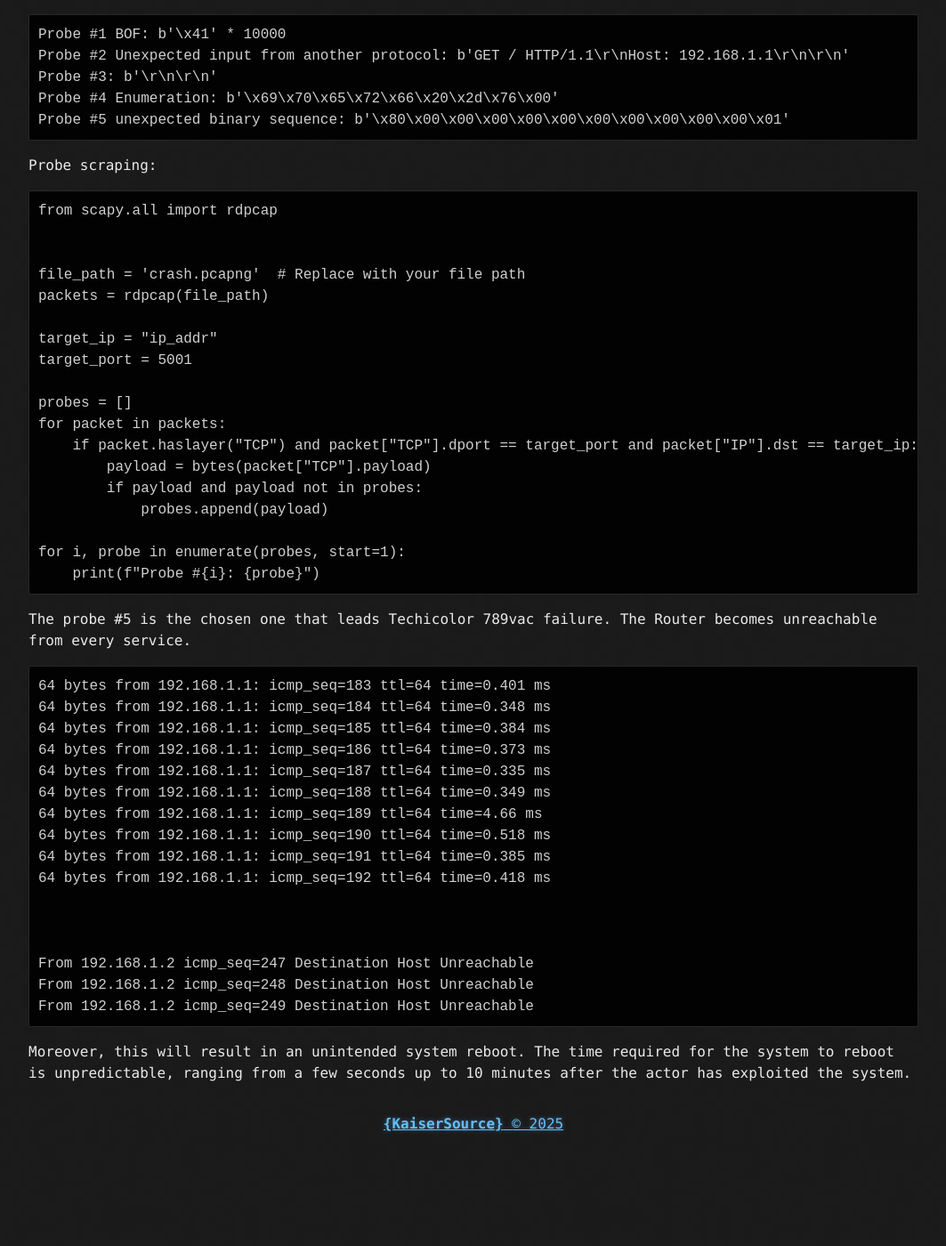
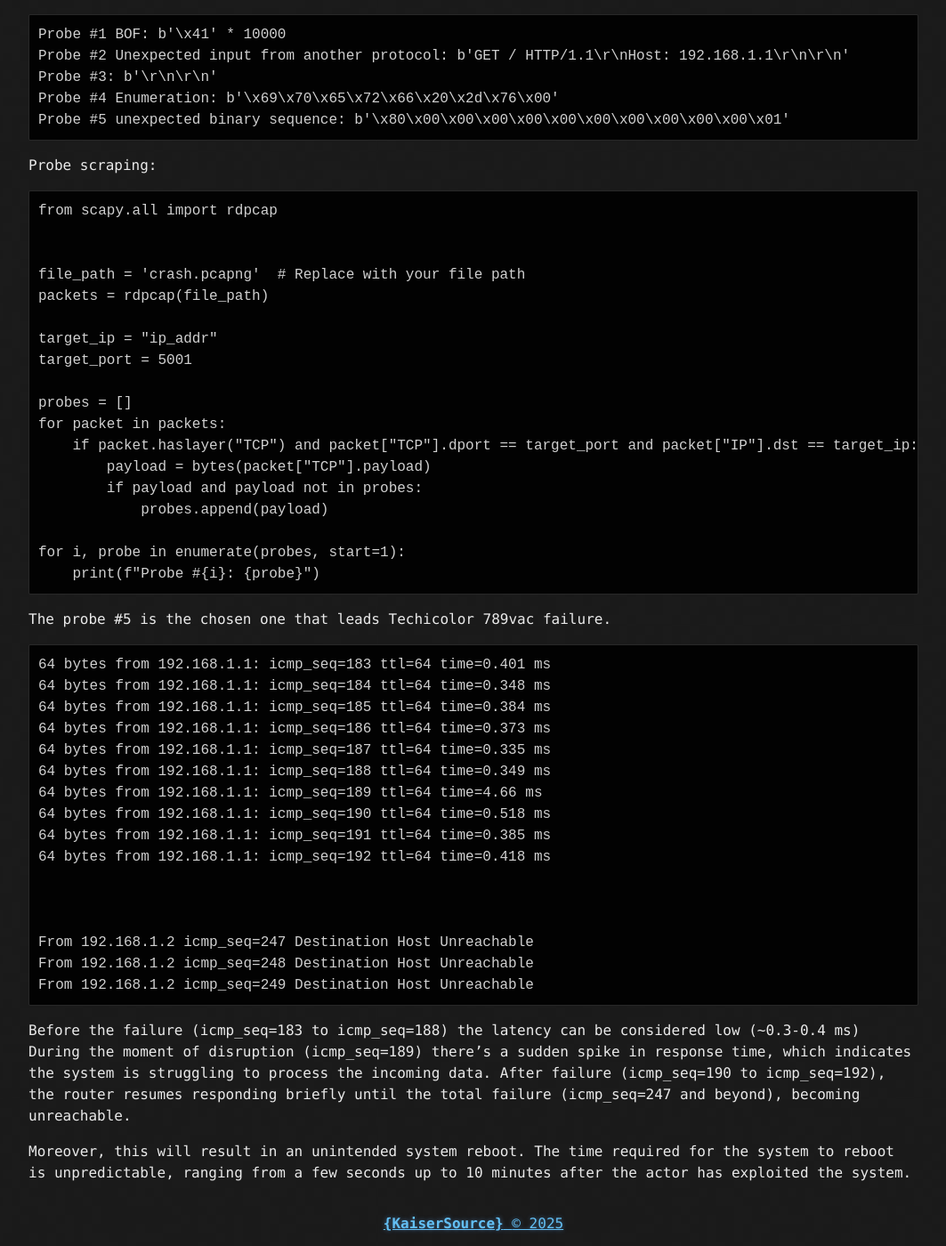
Before and after one commit to kaisersource/kaisersource.github.io, a Jekyll site: the page built from _posts/2025-01-15-technicolor_vulnerability.md, in a window 1280 px wide and 1400 px high, scrolled down 894 px. Shown: the whole window at 89% size, without its empty margins (108-1171 px from the left). Built offline with Jekyll 4.4.1, drawn with Linux system fonts in a browser that asks for light colours; before the commit the page ends 2182 px from its top, so only the background shows below that.

Commit message:
Update 2025-01-15-technicolor_vulnerability.md

````diff
--- a/_posts/2025-01-15-technicolor_vulnerability.md
+++ b/_posts/2025-01-15-technicolor_vulnerability.md
@@ -64,7 +64,8 @@ for i, probe in enumerate(probes, start=1):
     print(f"Probe #{i}: {probe}")
 ```
 
-The probe #5 is the chosen one that leads Techicolor 789vac failure. The Router becomes unreachable from every service.
+The probe #5 is the chosen one that leads Techicolor 789vac failure.
+
 ```
 64 bytes from 192.168.1.1: icmp_seq=183 ttl=64 time=0.401 ms
 64 bytes from 192.168.1.1: icmp_seq=184 ttl=64 time=0.348 ms
@@ -83,5 +84,8 @@ From 192.168.1.2 icmp_seq=247 Destination Host Unreachable
 From 192.168.1.2 icmp_seq=248 Destination Host Unreachable
 From 192.168.1.2 icmp_seq=249 Destination Host Unreachable
 ```
+Before the failure (icmp_seq=183 to icmp_seq=188) the latency can be considered low (~0.3-0.4 ms)
+During the moment of disruption (icmp_seq=189) there's a sudden spike in response time, which indicates the system is struggling to process the incoming data.
+After failure (icmp_seq=190 to icmp_seq=192), the router resumes responding briefly until the total failure (icmp_seq=247 and beyond), becoming unreachable.
 
 Moreover, this will result in an unintended system reboot. The time required for the system to reboot is unpredictable, ranging from a few seconds up to 10 minutes after the actor has exploited the system.
````
